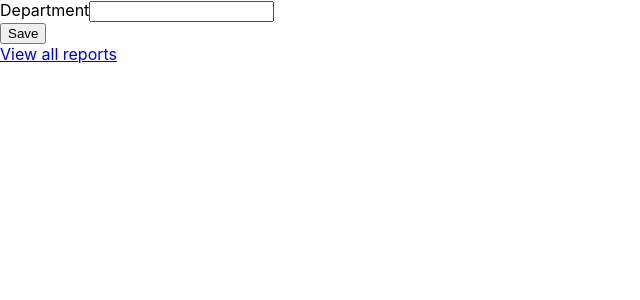
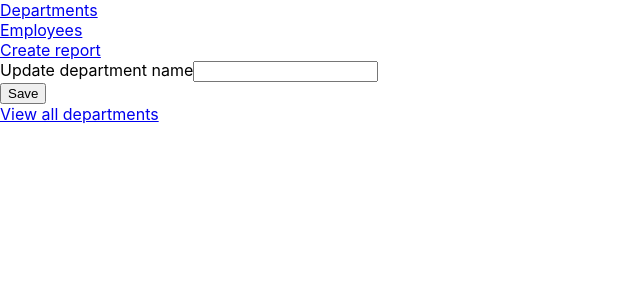
Before and after one commit to ljenchik/school-departments-js, a React (Create React App) app in the folder frontend/: page /department/1/edit in a window 1280 px wide. Shown: the top 300 px of the page, without its empty margins (0-640 px from the left). Built offline with nearby package versions, Linux system fonts and the light colour scheme; no server answers.

Commit message:
Added changes to edit department

```diff
--- a/frontend/src/App.js
+++ b/frontend/src/App.js
@@ -11,6 +11,7 @@ import { GetEmployeesByDepartmentId } from './components/getEmployeesByDepartmen
 import { GetAllEmployees } from './components/getAllEmployees';
 import { GetEmployeeById } from './components/getEmployeeById';
 import { EditEmployee } from './components/editEmployee';
+import { Navbar1 } from './components/navbar';
 
 const Paths = () => {
   return (
@@ -33,6 +34,7 @@ const Paths = () => {
 const App = () => {
   return (
     <Router>
+      <Navbar1 />
       <main>
         <Paths />
       </main>
--- a/frontend/src/apiClient.js
+++ b/frontend/src/apiClient.js
@@ -26,10 +26,10 @@ export async function getDepartmentById(id) {
     }
   }
 
-  export async function editDepartment(id, updatedReport) {
+  export async function editDepartment(id, updatedDepartment) {
     const response = await fetch(`${baseurl}/department/${id}/edit`, {
       method: "PUT",
-      body: JSON.stringify(updatedReport),
+      body: JSON.stringify(updatedDepartment),
       headers: {
         "Content-Type": "application/json",
       },
--- a/frontend/src/components/editDepartment.js
+++ b/frontend/src/components/editDepartment.js
@@ -6,24 +6,33 @@ import { getDepartmentById, editDepartment } from "../apiClient";
 
 export const EditDepartment = () => {
   const params = useParams();
-  const id = params.id;
-  const [department, setDepartment] = useState({ name: "" });
+  const department_id = params.id;
+  const [department, setDepartment] = useState({});
   const [isDisabled, setDisabled] = useState(false);
   const [error, setError] = useState("");
   const [message, setMessage] = useState("");
 
   useEffect(() => {
-    getDepartmentById(id).then((response) => {
-      setDepartment(response);
+    getDepartmentById(department_id).then((response) => {
+      setDepartment(response[0]);
     });
   }, []);
+
+  const handleChange = (event) => {
+    if (event.target.value !== "") {
+      department.name = event.target.value;
+    }
+    setDepartment({...department});
+    console.log(department);
+    setDisabled(false);
+  };
 
   const saveUpdatedDepartment = async () => {
     const request = {};
     if (department.name !== "") {
-      request["name"] = department.name;
+      request.name = department.name;
     }
-    editDepartment(id, request).then((response) => {
+    editDepartment(department_id, request).then((response) => {
       if (response.success === false) {
         setError(response.error);
       } else {
@@ -39,15 +48,7 @@ export const EditDepartment = () => {
     }
   };
 
-  const handleChange = (event) => {
-    if (
-      event.target.value !== ""
-    ) {
-      department.name = event.target.value;
-    }
-    setDepartment(department);
-    setDisabled(false);
-  };
+
 
   if (department === undefined) {
     return <div>Loading report ...</div>;
@@ -55,29 +56,28 @@ export const EditDepartment = () => {
     return (
       <div className="description">
         <label>
-          Department
+          Update department name
           <input
             className="input-data"
             type="text"
             value={department.name}
-            onChange={(event) =>
-              handleChange(event)
-            }
+            onChange={(event) => handleChange(event)}
           ></input>
         </label>
         <div>
           <Button
             className="my-3"
             disabled={isDisabled}
+            onKeyDown={handleKeyPress}
             onClick={saveUpdatedDepartment}
           >
             Save
           </Button>
         </div>
         <Link to="/department" className="edit-report-link">
-            View all reports
+          View all departments
         </Link>
       </div>
-    )
+    );
+  }
 };
-};
--- /dev/null
+++ b/frontend/src/components/navbar.js
@@ -0,0 +1,16 @@
+import Container from "react-bootstrap/Container";
+import Nav from "react-bootstrap/Nav";
+import Navbar from "react-bootstrap/Navbar";
+import React from "react";
+
+export const Navbar1 = () => {
+  return (
+    <Navbar bg="light" expand="lg">
+      <Container>
+        <div><Navbar.Brand href="/department">Departments</Navbar.Brand></div>
+        <div><Navbar.Brand href="/employee">Employees</Navbar.Brand></div>
+        <div><Nav.Link href="/department/create">Create report</Nav.Link></div>
+      </Container>
+    </Navbar>
+  );
+};
```
Lines whose indentation alone changed are shown as unchanged.
